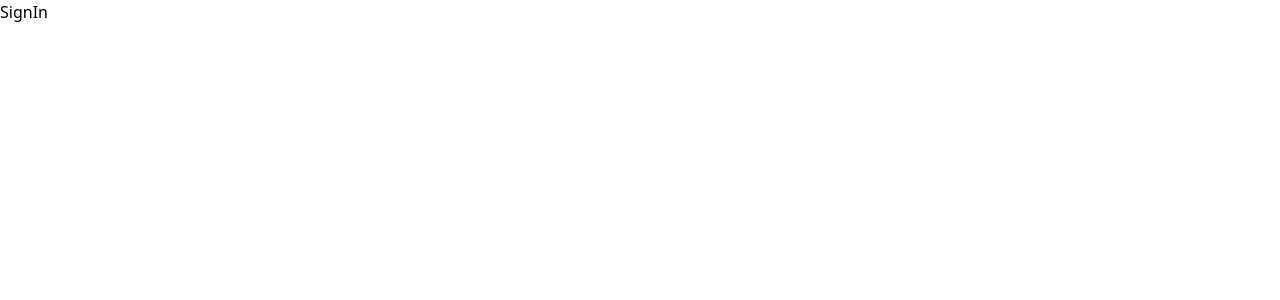
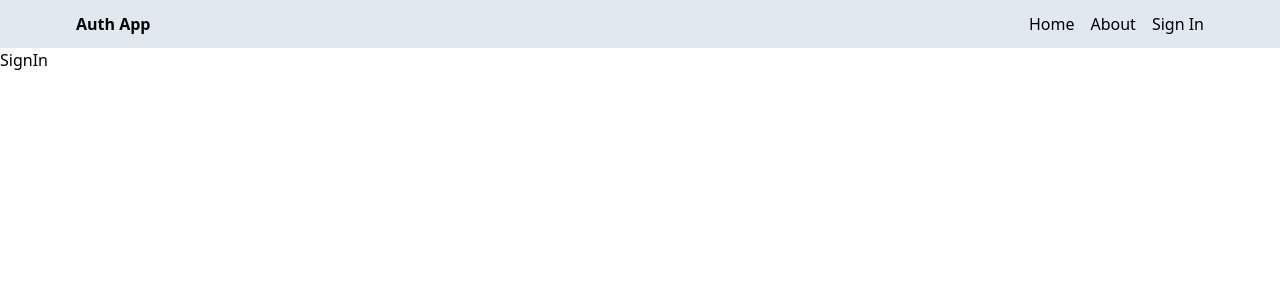
Before and after one commit to MuhammadAsharul/auth-mern, a React (Vite) app in the folder client/: page /sign-in in a window 1280 px wide. Shown: the top 300 px of the page. Built offline with nearby package versions, Linux system fonts and the light colour scheme.

Commit message:
create component header

```diff
--- a/client/src/App.jsx
+++ b/client/src/App.jsx
@@ -4,10 +4,12 @@ import Home from "./pages/Home";
 import About from "./pages/About";
 import SignUp from "./pages/SignUp";
 import SignIn from "./pages/SignIn";
+import Header from "./components/Header";
 
 export default function App() {
   return (
     <BrowserRouter>
+      <Header />
       <Routes>
         <Route path="/" element={<Home />} />
         <Route path="/about" element={<About />} />
--- /dev/null
+++ b/client/src/components/Header.jsx
@@ -0,0 +1,22 @@
+import { Link } from "react-router-dom";
+
+export default function Header() {
+  return (
+    <div className="bg-slate-200">
+      <div className="flex justify-between items-center max-w-6xl mx-auto p-3">
+        <h1 className="font-bold">Auth App</h1>
+        <ul className="flex gap-4">
+          <Link to="/">
+            <li>Home</li>
+          </Link>
+          <Link to="/about">
+            <li>About</li>
+          </Link>
+          <Link to="/sign-up">
+            <li>Sign In</li>
+          </Link>
+        </ul>
+      </div>
+    </div>
+  );
+}
```
